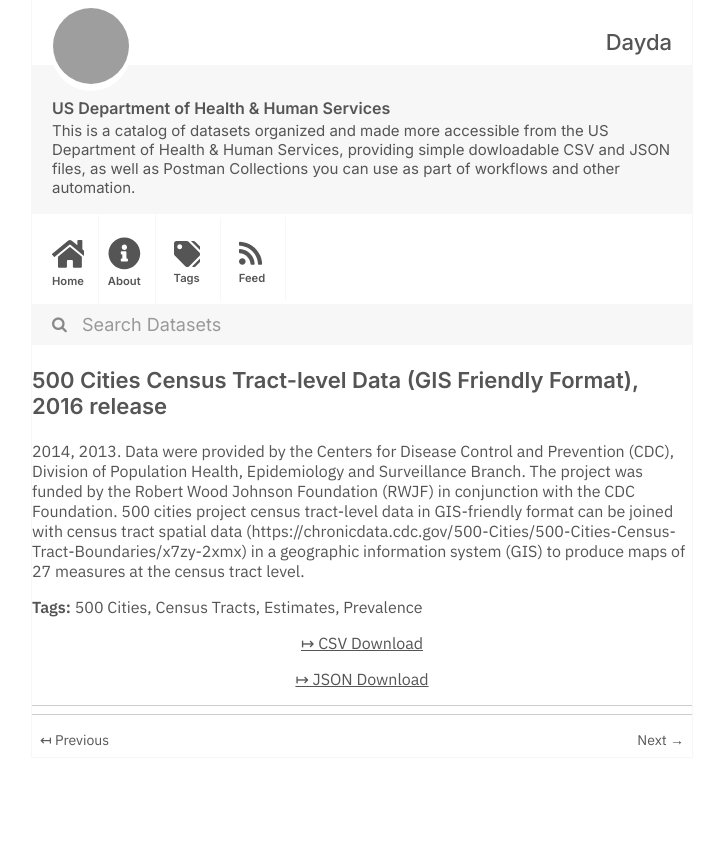
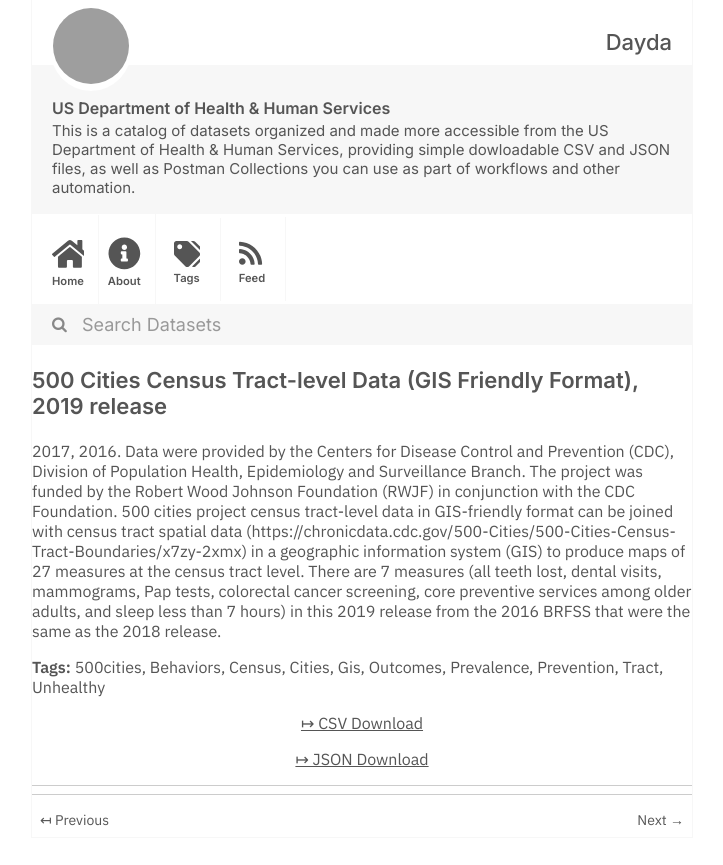
Before and after one commit to dayda-entities/us-department-of-health-and-human-services, a Jekyll site: the page built from _posts/2020-11-10-500-cities-census-tract-level-.md, in a window 1280 px wide, cut to the strip 0-865 px from the top of the page. Shown: the whole strip, without its empty margins (278-1001 px from the left). Built offline with Jekyll 4.4.1, drawn with Linux system fonts in a browser that asks for light colours; grey boxes are pictures that could not be loaded.

Commit message:
Publish Data

```diff
--- a/_posts/2020-11-10-500-cities-census-tract-level-.md
+++ b/_posts/2020-11-10-500-cities-census-tract-level-.md
@@ -1,18 +1,24 @@
 ---
-title: '500 Cities Census Tract-level Data (GIS Friendly Format), 2016 release'
-created: '2020-11-10T16:18:30.729822'
-modified: '2021-04-21T22:34:18.740197'
+title: '500 Cities Census Tract-level Data (GIS Friendly Format), 2019 release'
+created: '2020-11-10T16:18:30.366283'
+modified: '2021-04-25T14:39:49.244302'
 state: active
 type: dataset
 tags:
-  - 500 Cities
-  - Census Tracts
-  - Estimates
+  - 500cities
+  - Behaviors
+  - Census
+  - Cities
+  - Gis
+  - Outcomes
   - Prevalence
+  - Prevention
+  - Tract
+  - Unhealthy
 groups: []
-csv_url: 'https://data.cdc.gov/api/views/5mtz-k78d/rows.csv?accessType=DOWNLOAD'
-json_url: 'https://data.cdc.gov/api/views/5mtz-k78d/rows.json?accessType=DOWNLOAD'
+csv_url: 'https://data.cdc.gov/api/views/k86t-wghb/rows.csv?accessType=DOWNLOAD'
+json_url: 'https://data.cdc.gov/api/views/k86t-wghb/rows.json?accessType=DOWNLOAD'
 layout: post
 
 ---
-2014, 2013. Data were provided by the Centers for Disease Control and Prevention (CDC), Division of Population Health, Epidemiology and Surveillance Branch. The project was funded by the Robert Wood Johnson Foundation (RWJF) in conjunction with the CDC Foundation. 500 cities project census tract-level data in GIS-friendly format can be joined with census tract spatial data (https://chronicdata.cdc.gov/500-Cities/500-Cities-Census-Tract-Boundaries/x7zy-2xmx) in a geographic information system (GIS) to produce maps of 27 measures at the census tract level.
+2017, 2016. Data were provided by the Centers for Disease Control and Prevention (CDC), Division of Population Health, Epidemiology and Surveillance Branch. The project was funded by the Robert Wood Johnson Foundation (RWJF) in conjunction with the CDC Foundation. 500 cities project census tract-level data in GIS-friendly format can be joined with census tract spatial data (https://chronicdata.cdc.gov/500-Cities/500-Cities-Census-Tract-Boundaries/x7zy-2xmx) in a geographic information system (GIS) to produce maps of 27 measures at the census tract level. There are 7 measures (all teeth lost, dental visits, mammograms, Pap tests, colorectal cancer screening, core preventive services among older adults, and sleep less than 7 hours) in this 2019 release from the 2016 BRFSS that were the same as the 2018 release.
```
